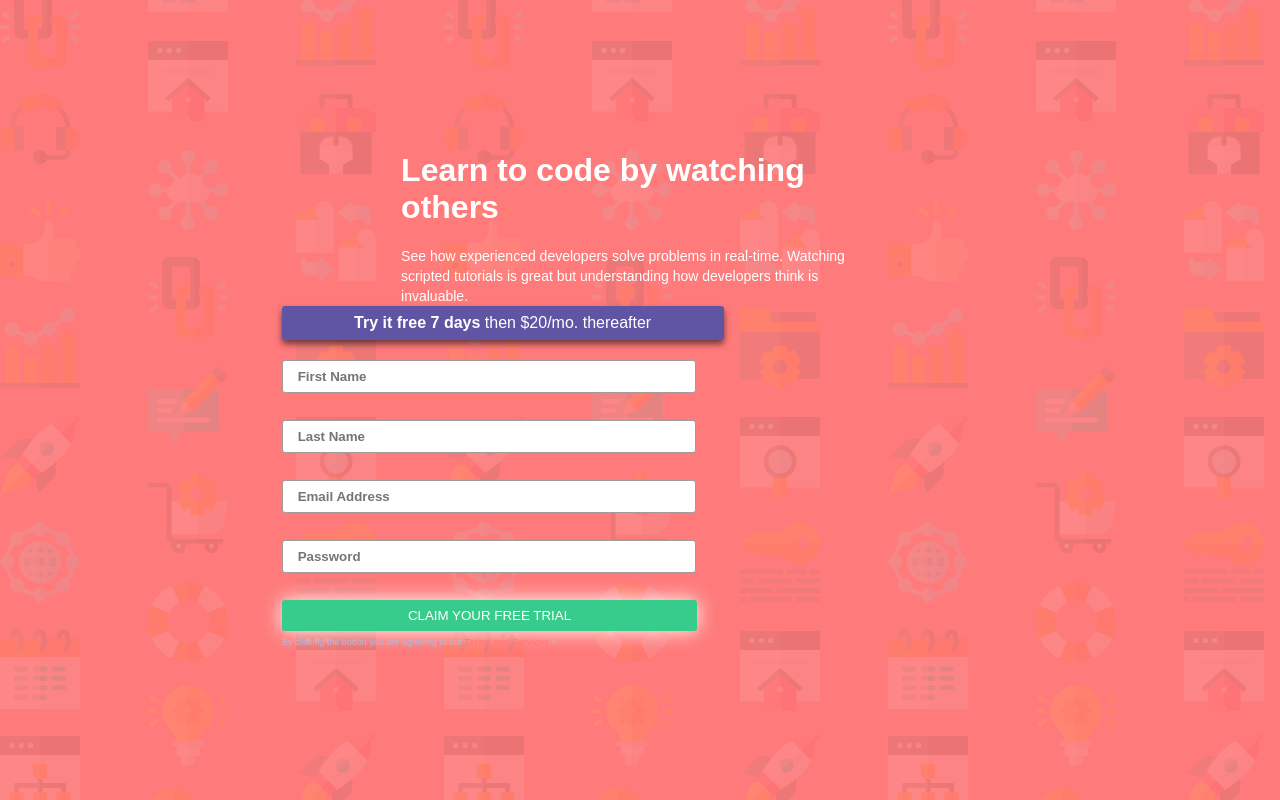
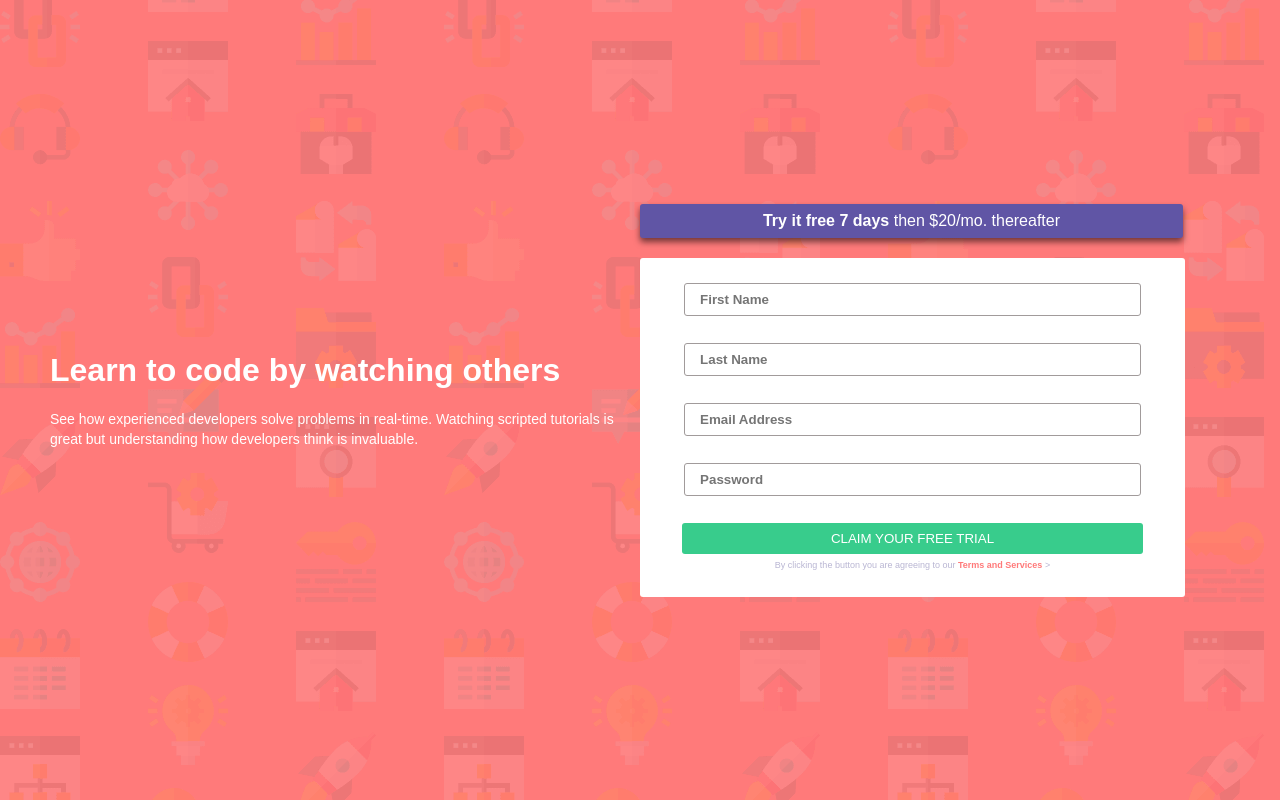
Before and after one commit to Librapraise/Responsive-Page, a plain HTML site: page index.html in a window 1280 px wide. Drawn offline with Linux system fonts and the light colour scheme; a web font is replaced by a local one.

Commit message:
Update index.html

```diff
--- a/index.html
+++ b/index.html
@@ -9,7 +9,8 @@
   </head>
   <body>
     <div class="container">
-      <div class="row box1">
+      <div class="row">
+
         <div class="col">
           <h1>Learn to code by watching others</h1>
           <p>
@@ -18,14 +19,13 @@
             is invaluable.
           </p>
         </div>
-      </div>
-      <div class="row box2">
+
         <div class="col">
           <h3>
             Try it free 7 days
             <span class="span1">then $20/mo. Thereafter</span>
           </h3>
-          <div class="form">
+          <div class="box">
             <form class="form" id="form">
               <div class="control">
                 <input
@@ -81,6 +81,8 @@
             >
           </div>
         </div>
+        </div>
+
       </div>
     </div>
 
```
